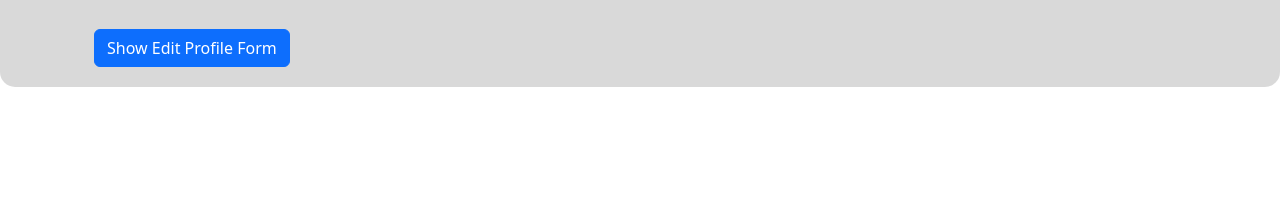
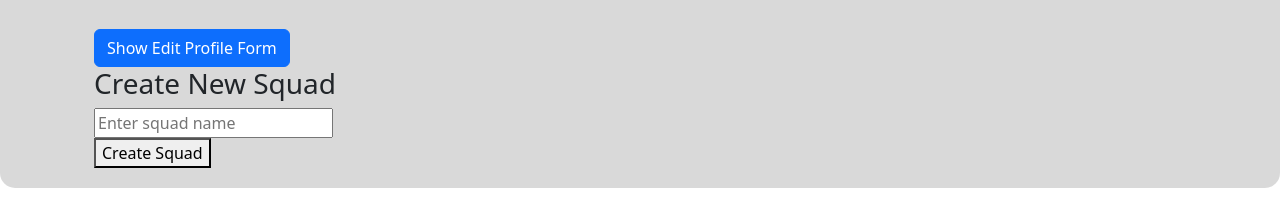
Before and after one commit to ejeong24/Capstone, a React (Create React App) app in the folder client/: page /myfuthut in a window 1280 px wide. Shown: the part 461-679 px from the top of the page. Built offline with nearby package versions, Linux system fonts and the light colour scheme; no server answers.

Commit message:
create squad bug fixed

```diff
--- a/client/src/components/Profile.jsx
+++ b/client/src/components/Profile.jsx
@@ -156,6 +156,16 @@ function Profile({ userState }) {
           </Form>
         </div>
       </Collapse>
+      <h3>Create New Squad</h3>
+      <form onSubmit={handleCreateSquad}>
+        <input
+          type="text"
+          placeholder="Enter squad name"
+          value={newSquadName}
+          onChange={event => setNewSquadName(event.target.value)}
+        />
+        <button type="submit">Create Squad</button>
+      </form>
     </Container>
   );
 }
--- a/client/src/pages/SignIn.jsx
+++ b/client/src/pages/SignIn.jsx
@@ -1,13 +1,17 @@
 import React, { useContext, useState } from 'react';
+import { useHistory } from 'react-router-dom';
 import NavBar from '../components/NavBar';
 import { UserContext } from '../contexts/UserContext';
-import { Container, Row, Col, Form, Button } from 'react-bootstrap';
+import { Container, Row, Col, Form, Button, Alert } from 'react-bootstrap';
 
 // SignIn component
 function SignIn() {
+  const history = useHistory();
   const { updateUserState } = useContext(UserContext);
   const [username, setUsername] = useState('');
   const [password, setPassword] = useState('');
+  const [signInError, setSignInError] = useState('');
+  const [signInSuccess, setSignInSuccess] = useState(false);
 
   const handleSignIn = (event) => {
     event.preventDefault();
@@ -21,14 +25,22 @@ function SignIn() {
       .then(response => response.json())
       .then(data => {
         if (data.user) {
-          const { id } = data.user; // Extract the id from the user object
+          const { id } = data.user;
           const updatedUserState = {
             id: id,
             username: username,
             signedIn: true
           };
           updateUserState(updatedUserState);
-          console.log(updatedUserState);
+          setSignInSuccess(true);
+          setUsername('');
+          setPassword('');
+          setTimeout(() => {
+            setSignInSuccess(false);
+            history.push('/'); // Redirect to home page
+          }, 2000);
+        } else {
+          setSignInError('Invalid username or password');
         }
       })
       .catch(error => console.error(error));
@@ -38,9 +50,19 @@ function SignIn() {
     <div className="jumbotron">
       <NavBar />
       <Container>
-      <Row className="justify-content-center align-items-center" style={{ minHeight: "40vh" }}>
+        <Row className="justify-content-center align-items-center" style={{ minHeight: '40vh' }}>
           <Col xs={12} sm={8} md={6}>
             <h3 className="text-center">Sign In</h3>
+            {signInSuccess && (
+              <Alert variant="success" className="my-3">
+                You have signed in successfully!
+              </Alert>
+            )}
+            {signInError && (
+              <Alert variant="danger" className="my-3">
+                {signInError}
+              </Alert>
+            )}
             <Form onSubmit={handleSignIn} className="form-background">
               <Form.Group controlId="username">
                 <Form.Label>Username</Form.Label>
```
Also changed, not shown: 1 other file (tests, documents, lock files or other folders).
